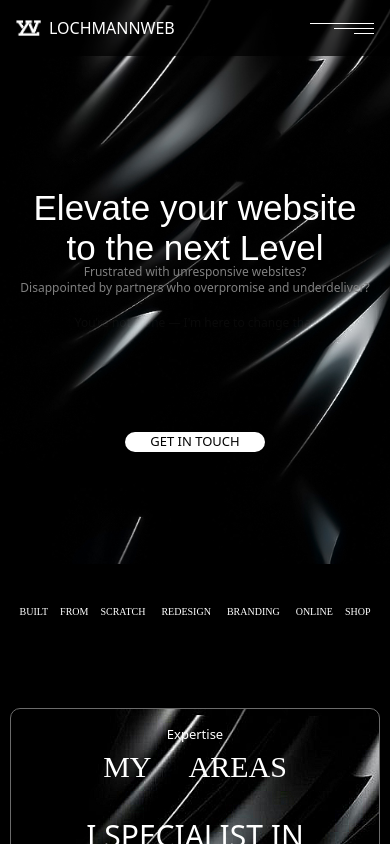
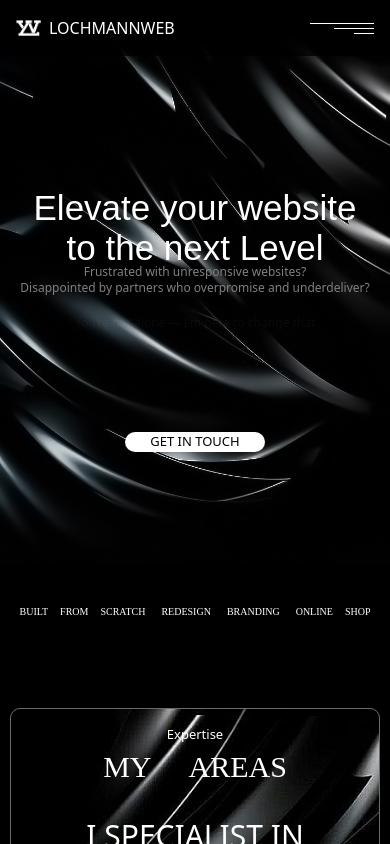
Before and after one commit to Lochmannweb/lochmann-web, a Next.js app: page / in a window 390 px wide. Shown: the top 844 px of the page. Built offline with nearby package versions, Linux system fonts and the light colour scheme; a web font is replaced by a local one.

Commit message:
pagespeed mobil image

```diff
--- a/src/app/components/Header.jsx
+++ b/src/app/components/Header.jsx
@@ -28,12 +28,13 @@ const IMG = styled.div({
   // borderRadius: '10px',
   // borderColor: '#1c1c1c',
   // borderWidth: 'thin',
-  backgroundImage: `url('/test-photoshop.jpg')`,
+  backgroundImage: `url('/test-photoshop-mbg.jpg')`,
   backgroundSize: 'cover',
   backgroundRepeat: 'no-repeat',
   justifySelf: 'center',
   // marginTop: '4rem',
   [`@media (min-width: ${breakpoints.md})`]: {
+    backgroundImage: `url('/test-photoshop.jpg')`,
     // width: '95%',
     // backgroundSize: 'contain',
     },
```
Also changed, not shown: public/test-photoshop-mbg.jpg (added).
